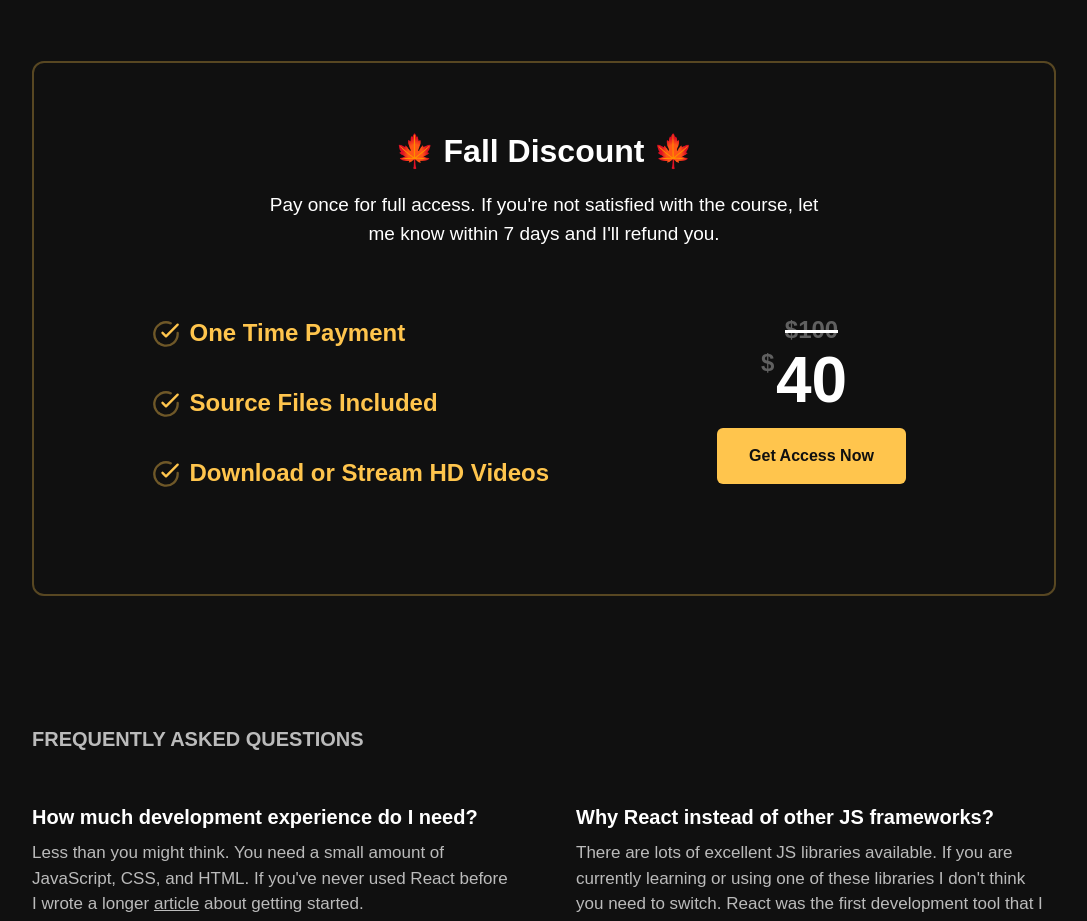
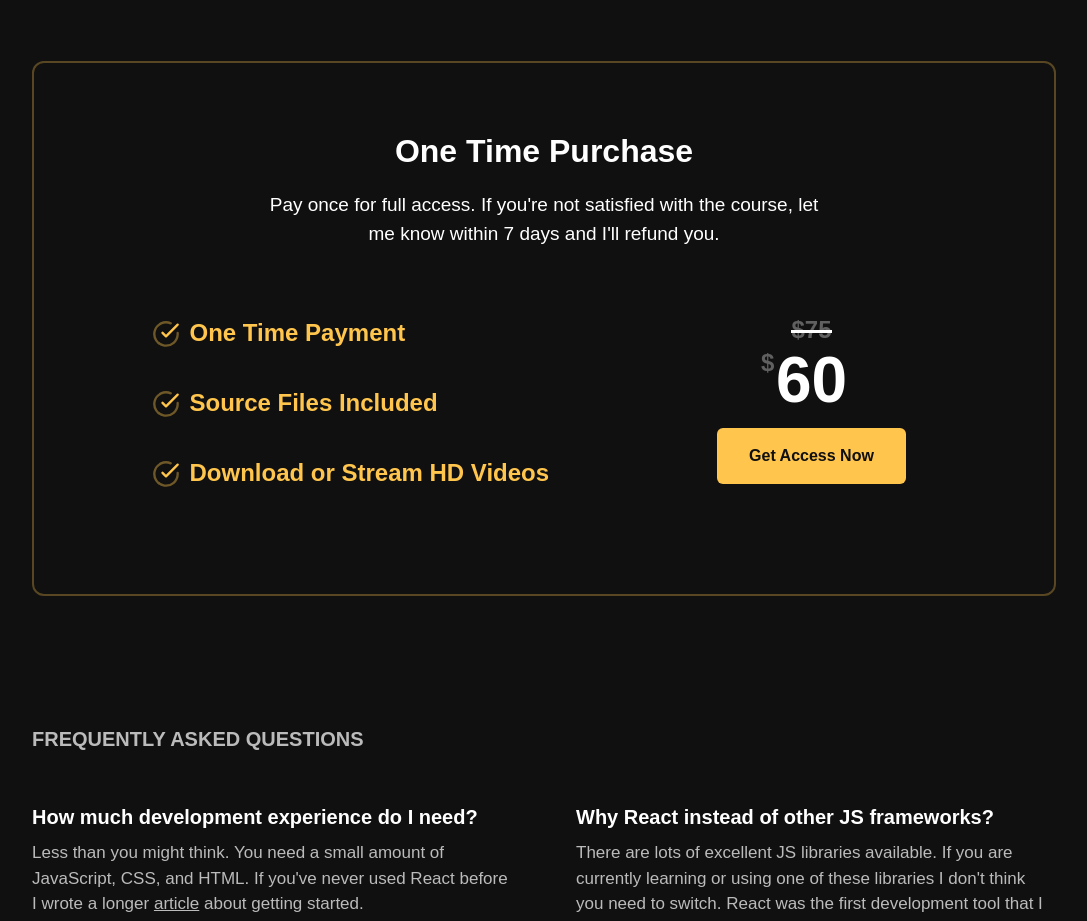
Before and after one commit to philipcdavis/reactfordesign.github.io, a Next.js app: page / in a window 1280 px wide. Shown: the part 2680-3601 px from the top of the page, without its empty margins (96-1183 px from the left). Built offline with nearby package versions, Linux system fonts and the light colour scheme; a web font is replaced by a local one.

Commit message:
Updated pricing

```diff
--- a/components/PurchaseCard.js
+++ b/components/PurchaseCard.js
@@ -50,7 +50,7 @@ const PurchaseCard = function (props) {
     <Card px={[3, 4, "100px"]} py={[4, 5]}>
       <Box width={[1]} css={{ maxWidth: "580px" }} mb={[3, 5]} mx="auto">
         <Heading color="white" textAlign="center" mb={2} fontSize={[4, 5]}>
-          🍁 Fall Discount 🍁
+          One Time Purchase
         </Heading>
         <Text
           color="white"
@@ -71,12 +71,12 @@ const PurchaseCard = function (props) {
         </Box>
         <Box textAlign="center" mx="auto" width={[1, "250px"]}>
           <Strikethrough mt={0} fontSize={[3, 4]} color={color.gray1}>
-            $100
+            $75
           </Strikethrough>
           <Box>
             <Price lineHeight={1} mb={3} fontSize={[6, 7]} color="white">
               <Smallar fontSize={[3, 4]}>$</Smallar>
-              <Largar>40</Largar>
+              <Largar>60</Largar>
             </Price>
           </Box>
           <BtnRainbow
```
